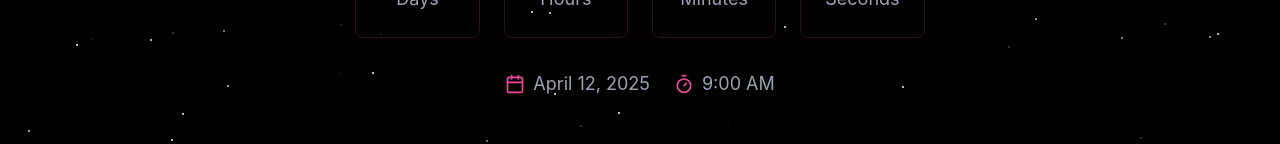
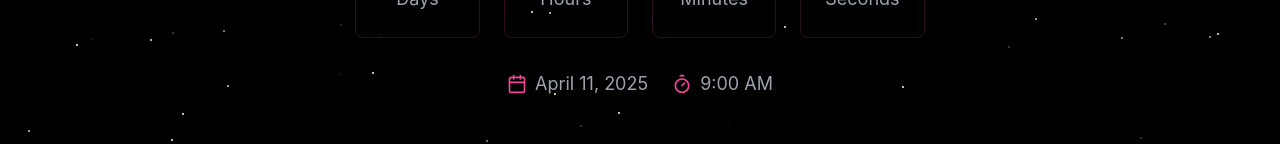
Before and after one commit to JahaganapathiSugumar/AURENZA_25, a React (Vite) app: page / in a window 1280 px wide. Shown: the part 648-792 px from the top of the page. Built offline with nearby package versions, Linux system fonts and the light colour scheme.

Commit message:
Update App.tsx

```diff
--- a/src/App.tsx
+++ b/src/App.tsx
@@ -134,7 +134,7 @@ function App() {
 
   useEffect(() => {
     const timer = setInterval(() => {
-      const eventDate = new Date("April 12, 2025 09:00:00").getTime();
+      const eventDate = new Date("April 11, 2025 09:00:00").getTime();
       const now = new Date().getTime();
       const distance = eventDate - now;
 
@@ -169,7 +169,7 @@ function App() {
             <a href="#team" className="text-base sm:text-lg text-gray-300 hover:text-pink-500 transition duration-300">Team</a>
             <a href="#gallery" className="text-base sm:text-lg text-gray-300 hover:text-pink-500 transition duration-300">Gallery</a>
             <a href="#contact" className="text-base sm:text-lg text-gray-300 hover:text-pink-500 transition duration-300">Contact</a>
-        </div>
+        </div>444
     </div>
 </nav>
       <section id="home" className="pt-28 pb-16 px-4 sm:px-6">
@@ -236,7 +236,7 @@ function App() {
 
   <div className="mt-8 flex items-center text-lg text-gray-400">
     <Calendar className="w-5 h-5 text-pink-500 mr-2" />
-    <span>April 12, 2025</span>
+    <span>April 11, 2025</span>
     <Timer className="w-5 h-5 text-pink-500 ml-6 mr-2" />
     <span>9:00 AM</span>
   </div>
```
